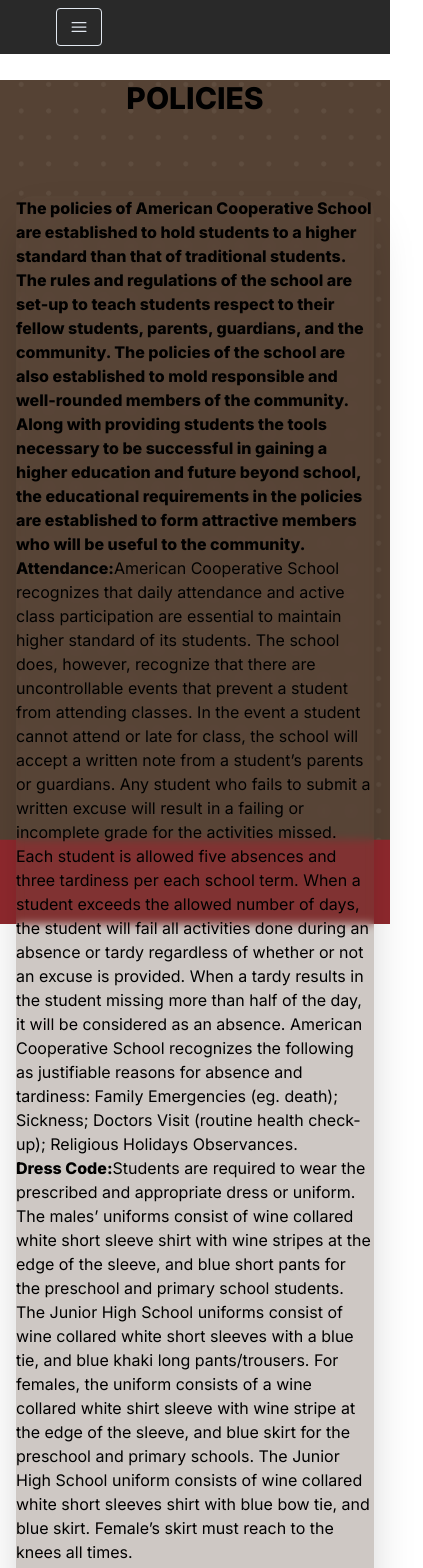
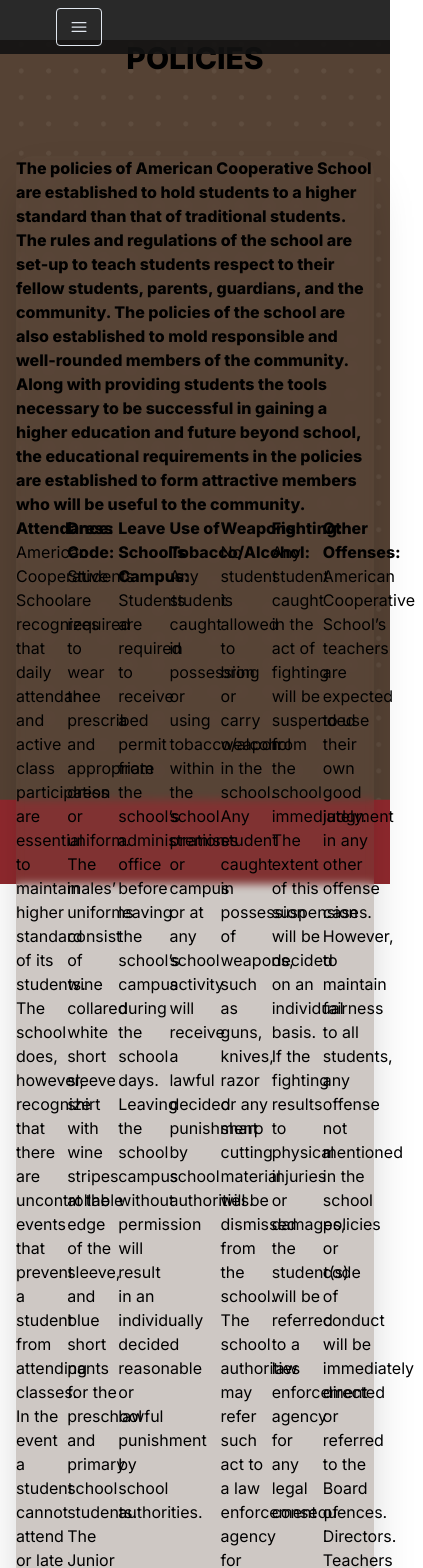
Before and after one commit to Adjoa20/ACSWebsite, a Next.js app in the folder acs-website/: page /pages/policy in a window 390 px wide. Shown: the top 1568 px of the page, 423 px wide, since content can reach past the window. Built offline with nearby package versions, Linux system fonts and the light colour scheme.

Commit message:
Changes layout for pages

```diff
--- a/acs-website/src/app/pages/about/page.tsx
+++ b/acs-website/src/app/pages/about/page.tsx
@@ -9,7 +9,7 @@
         <div className="w-11/12 md:w-1/2 mx-auto">
           <h1 className="mt-20 md:mt-40 uppercase font-extrabold subpixel-antialiased text-center text-3xl md:text-5xl">History / Background </h1>
         </div>
-        <div className="px-4 mt-10 md:mt-20">
+        <div className="px-4 mt-10 md:mt-10 mb-40">
           <div className="grid place-items-center grid-cols-1 w-full max-w-5xl shadow-2xl rounded-2xl bg-[#fcf2eb] backdrop-blur-sm bg-opacity-30 p-8 mx-auto">
           <p className="md:flex md:items-center md:gap-8 md:py-8 md:px-4 xl:gap-16 sm:py-16 xl:px-16 font-extrabold">
             American Cooperative School was founded in September 2005 by Alex
--- a/acs-website/src/app/pages/curriculum/page.tsx
+++ b/acs-website/src/app/pages/curriculum/page.tsx
@@ -9,7 +9,7 @@
         <div className="w-11/12 md:w-1/2 mx-auto">
           <h1 className="mt-20 md:mt-40 uppercase font-extrabold subpixel-antialiased text-center text-3xl md:text-5xl">Curriculum</h1>
         </div>
-        <div className="px-4 mt-10 md:mt-20">
+        <div className="px-4 mt-10 md:mt-10">
           <div className="grid place-items-center grid-cols-1 w-full mx-auto max-w-5xl shadow-2xl rounded-2xl bg-[#5d4b3e] backdrop-blur-sm bg-opacity-30 my-20">
             <p  className="md:flex md:items-center md:gap-8 md:py-8 md:px-4 xl:gap-16 sm:py-16 xl:px-16 font-extrabold">
               The curriculum of American Cooperative School is based not only on the
--- a/acs-website/src/app/pages/enrollment/page.tsx
+++ b/acs-website/src/app/pages/enrollment/page.tsx
@@ -9,8 +9,8 @@
         <div className="w-11/12 md:w-1/2 mx-auto">
           <h1 className="mt-20 md:mt-40 uppercase font-extrabold subpixel-antialiased text-center text-3xl md:text-5xl">Enrollment / Admission</h1>
         </div>
-        <div className="px-4 mt-10 md:mt-20">
-          <div className="grid place-items-center grid-cols-1 w-full mx-auto max-w-5xl shadow-2xl rounded-2xl bg-[#fcf2eb] backdrop-blur-sm bg-opacity-30 p-8">
+        <div className="px-4 mt-10 md:mt-10 mb-20">
+          <div className="grid place-items-center grid-cols-1 w-full mx-auto max-w-5xl shadow-2xl rounded-2xl bg-[#fcf2eb] backdrop-blur-sm bg-opacity-30 mb-2 p-8">
             <p className="md:flex md:items-center md:gap-8 md:py-8 md:px-4 xl:gap-16 sm:py-16 xl:px-16 font-extrabold">
               American Cooperative School academic year begins in September and ends
               in July. Emphasis is placed on admitting new students for only crèche
--- a/acs-website/src/app/pages/goals/page.tsx
+++ b/acs-website/src/app/pages/goals/page.tsx
@@ -5,14 +5,14 @@
   return (
     <div className="md:justify-center">
       <Navbar />
-      <div className="bg-philosophybg relative md:bg-cover h-screen md:h-screen flex flex-col items-center justify-center">
+      <div className="bg-philosophybg relative md:bg-cover h-full md:h-screen flex flex-col items-center justify-center">
         <div className="w-11/12 md:w-1/2 mx-auto">
           <h1 className="mt-20 md:mt-40 uppercase font-extrabold subpixel-antialiased text-center text-3xl md:text-5xl">
             {" "}
             Philosophy & Strategic Goals{" "}
           </h1>
         </div>
-        <div className="px-4 mt-10 md:mt-20">
+        <div className="px-4 mt-10 md:mt-2 mb-20">
           <div className="grid place-items-center grid-cols-1 w-full mx-auto max-w-5xl shadow-2xl rounded-2xl bg-[#fcf2eb] backdrop-blur-sm bg-opacity-30 my-20">
             <p className="md:flex md:items-center md:gap-8 md:py-8 md:px-4 xl:gap-16 sm:py-16 xl:px-16 font-extrabold">
               The goals of American Cooperative School are to focus on the needs of
--- a/acs-website/src/app/pages/market/page.tsx
+++ b/acs-website/src/app/pages/market/page.tsx
@@ -9,7 +9,7 @@
       <div className="w-11/12 md:w-1/2 mx-auto">
         <h1 className="mt-20 md:mt-40 uppercase font-extrabold subpixel-antialiased text-center text-3xl md:text-5xl">Marketing</h1>
       </div>
-      <div className="px-4 mt-10 md:mt-20">
+      <div className="px-4 mt-10 md:mt-10 mb-10">
         <div className="grid place-items-center grid-cols-1 w-full mx-auto max-w-5xl shadow-2xl rounded-2xl bg-[#fcf2eb] backdrop-blur-sm bg-opacity-30 my-20">
         <p className="md:flex md:items-center md:gap-8 md:py-8 md:px-4 xl:gap-16 sm:py-16 xl:px-16 font-extrabold">
           American Cooperative School’s main market is directed toward families
--- a/acs-website/src/app/pages/missions/page.tsx
+++ b/acs-website/src/app/pages/missions/page.tsx
@@ -9,7 +9,7 @@
         <div className="w-11/12 md:w-1/2 mx-auto">
           <h1 className="mt-20 md:mt-40 uppercase font-extrabold subpixel-antialiased text-center text-3xl md:text-5xl">Missions</h1>
         </div>
-        <div className="px-4 mt-10 md:mt-20">
+        <div className="px-4 mt-10 md:mt-10 mb-20">
           <div className="grid place-items-center grid-cols-1 w-full mx-auto max-w-5xl shadow-2xl rounded-2xl bg-[#5d4b3e] backdrop-blur-sm bg-opacity-30 p-8">
             <p className="md:flex md:items-center md:gap-8 md:py-8 md:px-4 xl:gap-16 sm:py-16 xl:px-16 font-extrabold">
               The mission of American Cooperative School is to provide quality
--- a/acs-website/src/app/pages/policy/page.tsx
+++ b/acs-website/src/app/pages/policy/page.tsx
@@ -5,12 +5,12 @@
   return (
     <div className="md:justify-center">
       <Navbar />
-      <div className="bg-policybg relative md:bg-cover h-screen md:h-screen flex-col items-center justify-center">
+      <div className="bg-policybg relative md:bg-cover h-screen md:h-full flex-col items-center justify-center">
         <div className="w-11/12 md:w-1/2 mx-auto">
-          <h1 className="mt-20 md:mt-40 uppercase font-extrabold subpixel-antialiased text-center text-3xl md:text-5xl">Policies</h1>
+          <h1 className="mt-10 md:mt-40 mb:20 uppercase font-extrabold subpixel-antialiased text-center text-3xl md:text-5xl">Policies</h1>
         </div>
-        <div className="px-4 mt-10 md:mt-20">
-          <div className="grid place-items-center grid-cols-1 w-full mx-auto max-w-5xl shadow-2xl rounded-2xl bg-[#5d4b3e] backdrop-blur-sm bg-opacity-30 my-20">
+        <div className="px-4 mt-10 md:mt-20 mb-40">
+          <div className="grid place-items-center w-full mx-auto  shadow-2xl rounded-2xl bg-[#5d4b3e] backdrop-blur-sm bg-opacity-30 my-20">
             <p className="md:flex md:items-center md:gap-8 md:py-8 md:px-4 xl:gap-16 sm:py-16 xl:px-16 font-extrabold">
               The policies of American Cooperative School are established
               to hold students to a higher standard than that of traditional
@@ -23,7 +23,8 @@
               requirements in the policies are established to form attractive
               members who will be useful to the community.
             </p>
-            <p className="md:flex md:items-center">
+            <div className="grid grid-cols-7">
+            <p className="md:flex md:items-center flex flex-col">
               <span className="md:gap-8 md:py-8 md:px-4 xl:gap-16 sm:py-16 xl:px-16 font-extrabold">Attendance:</span>
               American Cooperative School recognizes that daily
               attendance and active class participation are essential to maintain
@@ -43,7 +44,7 @@
               Emergencies (eg. death); Sickness; Doctors Visit (routine health
               check-up); Religious Holidays Observances.
             </p>
-            <p className="md:flex md:items-center">
+            <p className="md:flex md:items-center flex flex-col">
               <span className="md:gap-8 md:py-10 md:px-4 xl:gap-16 sm:py-16 xl:px-16 font-extrabold">Dress Code:</span>
               Students are required to wear the prescribed and
               appropriate dress or uniform. The males’ uniforms consist of wine
@@ -58,7 +59,7 @@
               with blue bow tie, and blue skirt. Female’s skirt must reach to the
               knees all times.
             </p>
-            <p className="md:flex md:items-center">
+            <p className="md:flex md:items-center flex flex-col">
             <span className="md:gap-8 md:py-8 md:px-4 xl:gap-16 sm:py-16 xl:px-16 font-extrabold">Leave School’s Campus:</span>
               Students are required to receive a permit from
               the school’s administration office before leaving the school’s campus
@@ -66,14 +67,14 @@
               will result in an individually decided reasonable or lawful punishment
               by school authorities.
             </p>
-            <p className="md:flex md:items-center">
+            <p className="md:flex md:items-center flex flex-col">
             <span className="md:gap-8 md:py-8 md:px-4 xl:gap-16 sm:py-16 xl:px-16 font-extrabold">Use of Tobacco/Alcohol:</span>
               Any student caught in possession or using
               tobacco/alcohol within the school premises or campus or at any school
               activity will receive a lawful decided punishment by school
               authorities.
             </p>
-            <p className="md:flex md:items-center">
+            <p className="md:flex md:items-center flex flex-col">
             <span className="md:gap-8 md:py-8 md:px-4 xl:gap-16 sm:py-16 xl:px-16 font-extrabold">Weapons:</span>
               No student is allowed to bring or carry weapon in the school.
               Any student caught in possession of weapons, such as guns, knives,
@@ -83,7 +84,7 @@
               weapon on the school campus will not be allowed to enroll or register
               at the school.
             </p>
-            <p className="md:flex md:items-center">
+            <p className="md:flex md:items-center flex flex-col">
             <span className="md:gap-8 md:py-8 md:px-4 xl:gap-16 sm:py-16 xl:px-16 font-extrabold">Fighting:</span>
               Any student caught in the act of fighting will be suspended
               from the school immediately. The extent of this suspension will be
@@ -91,7 +92,7 @@
               injuries or damages, the student(s) will be referred to a law
               enforcement agency for any legal consequences.
             </p>
-            <p className="md:flex md:items-center">
+            <p className="md:flex md:items-center flex flex-col mb-30">
             <span className="md:gap-8 md:py-8 md:px-4 xl:gap-16 sm:py-16 xl:px-16 font-extrabold">Other Offenses: </span>
               American Cooperative School’s teachers are expected to
               use their own good judgment in any other offense cases. However, to
@@ -101,6 +102,7 @@
               outside of the school policies. The Board of Directors, however, has
               the final say in any punishment for other offenses or infringement.
             </p>
+            </div>
           </div>
         </div>
       </div>
```
